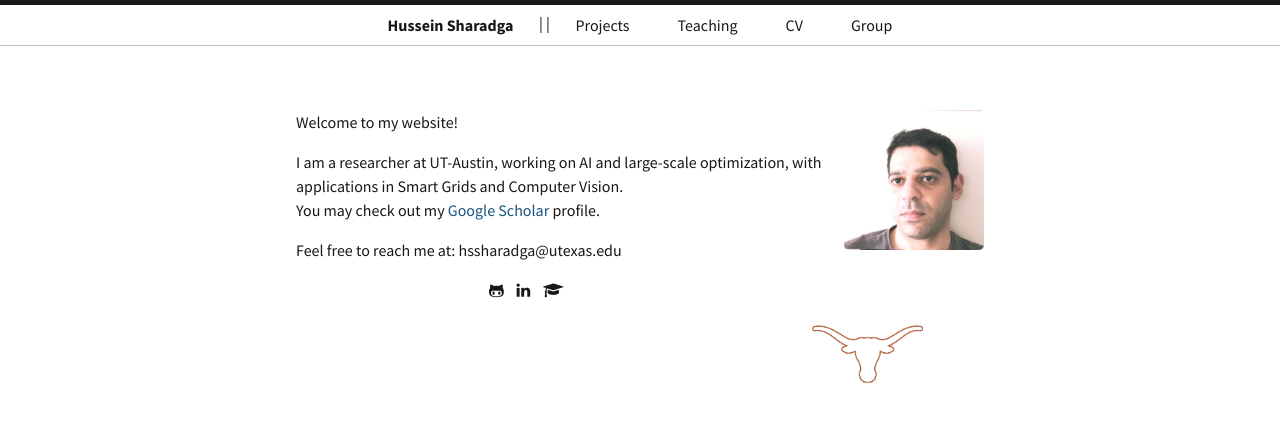
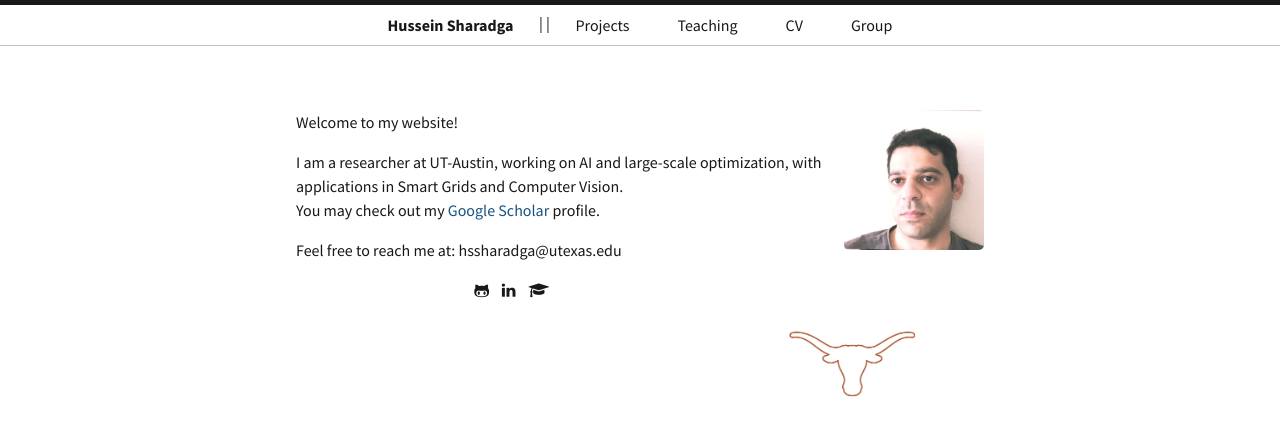
Before and after one commit to hssharadga/hssharadga.github.io, a Jekyll site: the page built from index.html, in a window 1280 px wide. Shown: the top 436 px of the page. Built offline with Jekyll 4.4.1, drawn with Linux system fonts in a browser that asks for light colours.

Commit message:
Update index.html

```diff
--- a/index.html
+++ b/index.html
@@ -37,7 +37,7 @@
 
 </div>
 
-     <img src="/assets/austin1.png" alt="UT Austin Logo" height="155" align="right">
+     <img src="/assets/austin1.png" alt="UT Austin Logo" height="175" align="right">
 
 <!--      <img src="/assets/austin.jpg" alt="UT Austin Logo" height="155" align="right">
       -->
```
